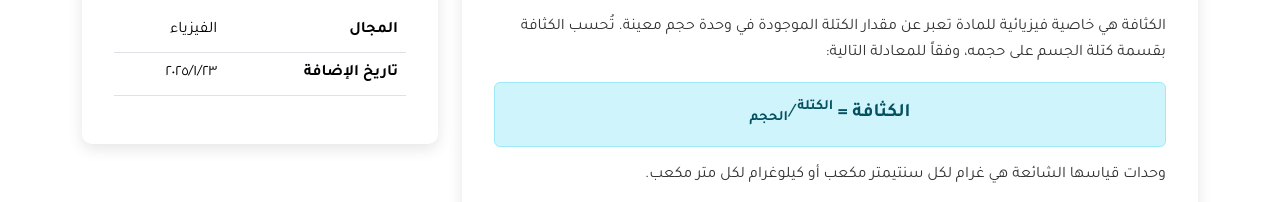
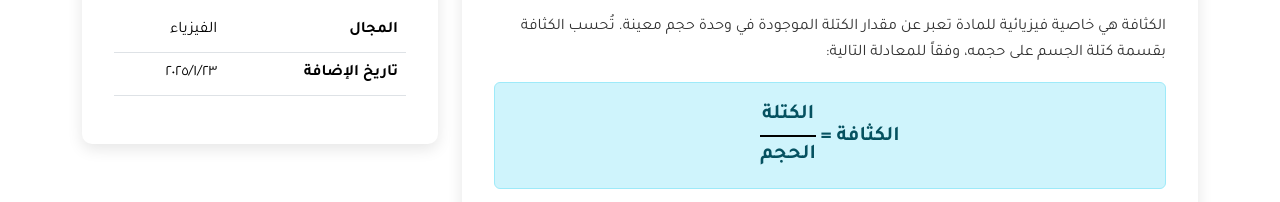
Before and after one commit to alhuwaidias-arch/Infirad-Diwan, a plain HTML site: page term-density.html in a window 1280 px wide. Shown: the part 485-687 px from the top of the page. Drawn offline with nearby package versions, Linux system fonts and the light colour scheme.

Commit message:
إصلاح عرض معادلة الكثافة بصيغة كسرية صحيحة
✅ الإصلاح:
- عرض الكتلة في الأعلى
- خط أفقي في المنتصف (border-bottom)
- الحجم في الأسفل
- صيغة كسرية واضحة وبسيطة

الكثافة = الكتلة
          ─────
          الحجم

📊 الملف المحدث:
- term-density.html ✅

🎯 النتيجة:
- معادلة واضحة وسهلة الفهم
- عرض كسري احترافي
- تنسيق بسيط ونظيف

```diff
--- a/term-density.html
+++ b/term-density.html
@@ -86,7 +86,13 @@
                         <h2 class="term-section-title">التعريف العلمي</h2>
                         <p>الكثافة هي خاصية فيزيائية للمادة تعبر عن مقدار الكتلة الموجودة في وحدة حجم معينة. تُحسب الكثافة بقسمة كتلة الجسم على حجمه، وفقاً للمعادلة التالية:</p>
                         <div class="alert alert-info text-center">
-                            <strong style="font-size: 1.2rem;">الكثافة = <sup>الكتلة</sup>⁄<sub>الحجم</sub></strong>
+                            <strong style="font-size: 1.3rem;">
+                                الكثافة =
+                                <span style="display: inline-block; text-align: center; vertical-align: middle;">
+                                    <span style="display: block; border-bottom: 2px solid #000; padding-bottom: 2px;">الكتلة</span>
+                                    <span style="display: block; padding-top: 2px;">الحجم</span>
+                                </span>
+                            </strong>
                         </div>
                         <p>وحدات قياسها الشائعة هي غرام لكل سنتيمتر مكعب أو كيلوغرام لكل متر مكعب.</p>
                         <div class="term-image-large">
```
